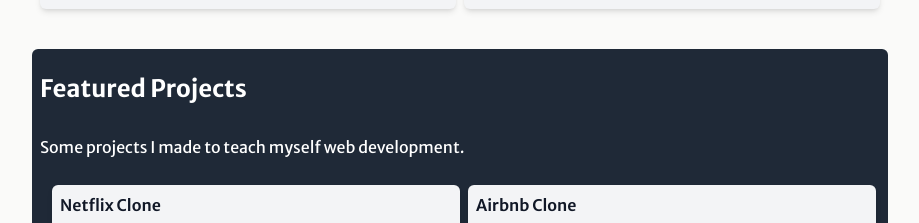
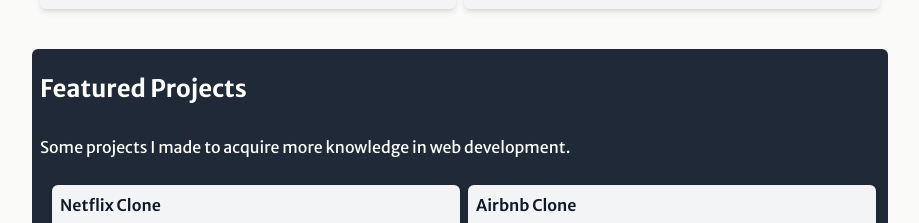
Before and after one commit to jl-calda/jlcalda_site, a Next.js app: page / in a window 1280 px wide. Shown: the part 1540-1763 px from the top of the page, without its empty margins (120-1039 px from the left). Built offline with nearby package versions, Linux system fonts and the light colour scheme; no server answers; a web font is replaced by a local one.

Commit message:
fixed errors

```diff
--- a/app/(home)/page.tsx
+++ b/app/(home)/page.tsx
@@ -118,7 +118,9 @@
             Featured Projects
           </h2>
         </TooltipBox>
-        <p>Some projects I made to teach myself web development.</p>
+        <p>
+          Some projects I made to acquire more knowledge in web development.
+        </p>
         <div className="w-full  grid grid-cols-1 sm:grid-cols-2 grid-rows-1 gap-x-2 gap-y-2 px-2">
           {slicedFeaturedProjects.map((project, index) => (
             <OtherProjectCard
--- a/app/visitors/_components/UsersAvatars.tsx
+++ b/app/visitors/_components/UsersAvatars.tsx
@@ -15,7 +15,9 @@
   const session = useSession();
   const otherUsers =
     session.status === "authenticated"
-      ? users.filter((user) => user.email !== session?.data?.user?.email)
+      ? users
+          .filter((user) => user.email !== session?.data?.user?.email)
+          .slice(0, 5)
       : users;
 
   users.filter((user) => user.email !== session?.data?.user?.email);
```
